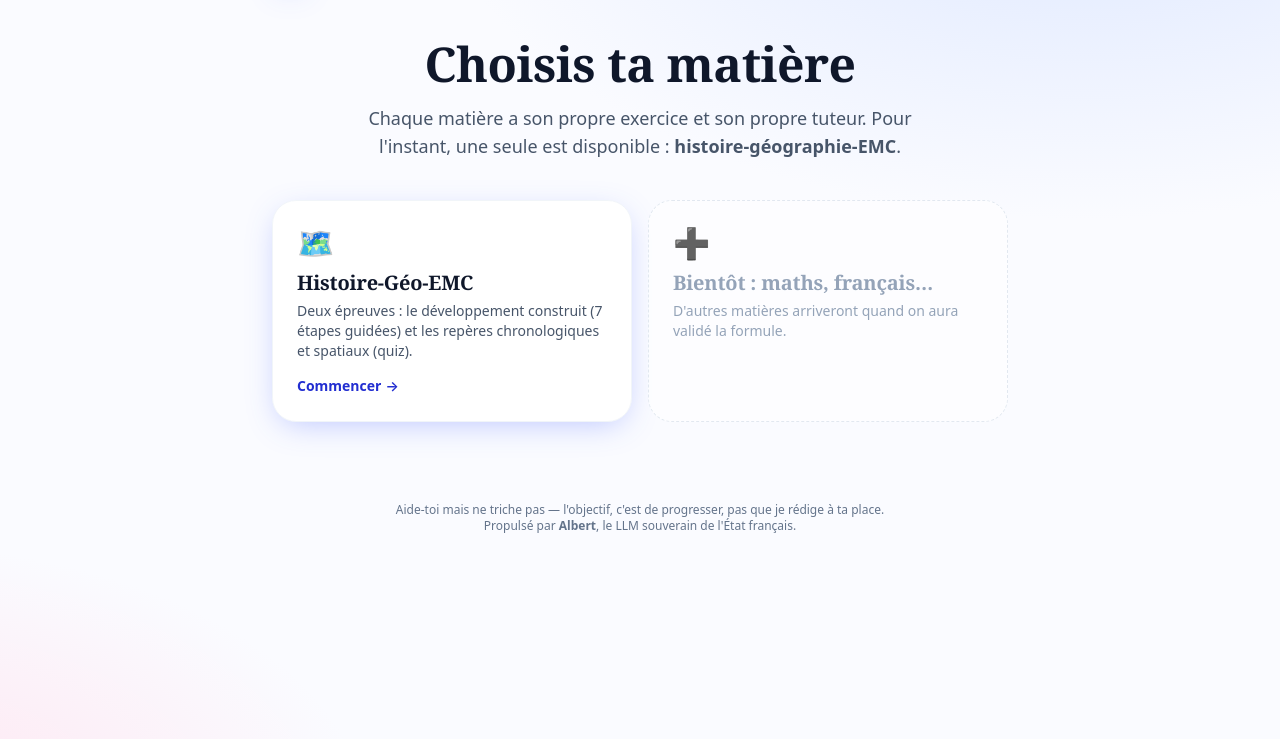
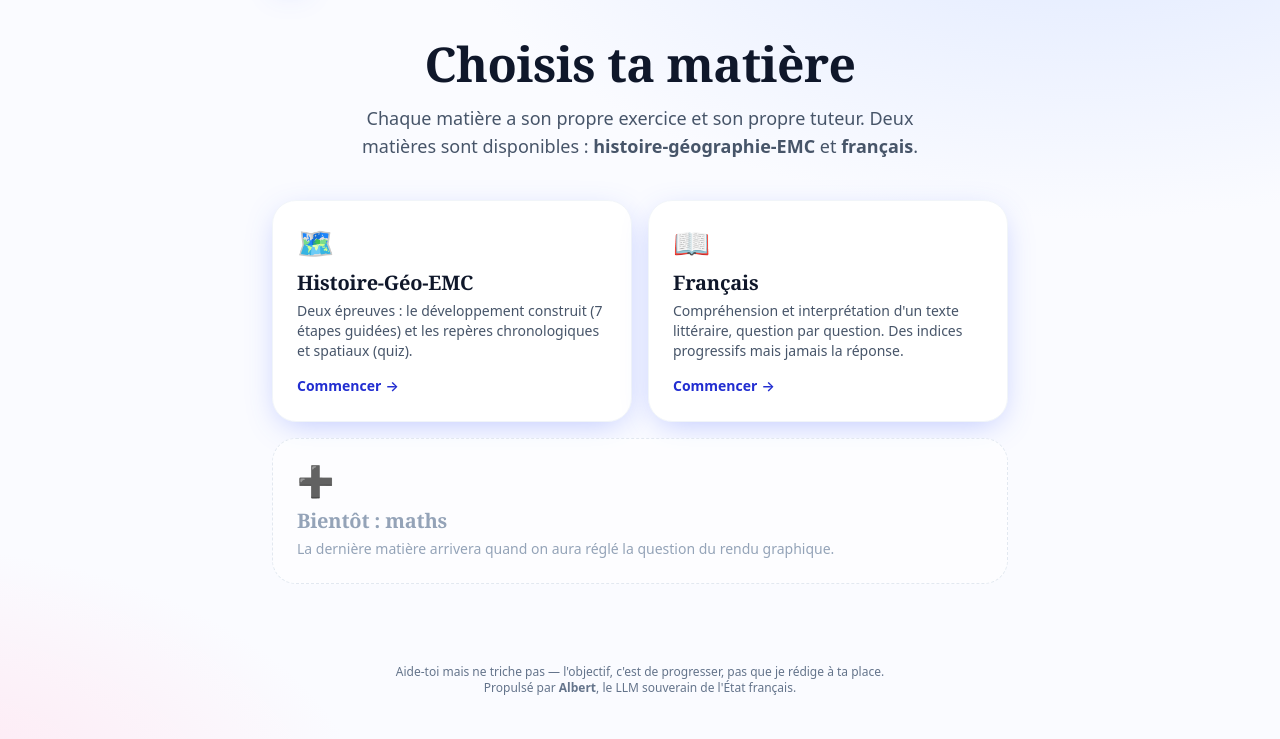
Before and after one commit to bmatge/preparation-dnb-histoire, a FastAPI app: page / in a window 1280 px wide. Shown: the part 61-800 px from the top of the page. Run offline with FastAPI, Linux system fonts and the light colour scheme.

Commit message:
Branche la matière français dans l'app : router + startup + accueil
Wiring minimal dans app/core/ :

- app/core/main.py :
  * Import de `francais_router` et `init_french_comprehension`.
  * `include_router(francais_router)` après `hgemc_router`.
  * Appel à `init_french_comprehension()` dans `on_startup`,
    juste après `init_reperes()`. Le log de démarrage mentionne
    maintenant les 3 charges : sujets DC, repères, exos français.

- app/core/templates/home.html :
  * Nouvelle carte « Français » à côté de la carte HG-EMC, qui
    pointe vers `/francais/`. Icône 📖, description courte qui
    rappelle la règle pédagogique (« des indices progressifs
    mais jamais la réponse »).
  * Mise à jour du texte d'intro : deux matières disponibles.
  * Le placeholder « Bientôt » est conservé mais réduit aux
    maths (en pleine largeur) — en attente du futur rendu
    graphique (figures, équations).

À noter au merge : HG a ajouté `Session.subject_kind` en colonne
non-nullable, et il n'y a pas d'Alembic dans le projet. Avant de
redémarrer l'app sur un environnement existant, il faut faire
`rm -f data/app.db` — la base est idempotente et sera recréée au
startup depuis les JSON. C'est documenté dans HANDOFF.md par HG.

Co-Authored-By: Claude Opus 4.6 (1M context) <noreply@anthropic.com>

```diff
--- a/app/core/main.py
+++ b/app/core/main.py
@@ -44,6 +44,8 @@ from fastapi.templating import Jinja2Templates
 from starlette.middleware.sessions import SessionMiddleware
 
 from app.core import db as core_db
+from app.francais.comprehension.loader import init_french_comprehension
+from app.francais.routes import router as francais_router
 from app.histoire_geo_emc.developpement_construit.models import init_hgemc_subjects
 from app.histoire_geo_emc.reperes.models import init_reperes
 from app.histoire_geo_emc.routes import router as hgemc_router, PREFIX as HGEMC_PREFIX
@@ -88,6 +90,7 @@ templates = Jinja2Templates(directory=str(CORE_TEMPLATES))
 # ============================================================================
 
 app.include_router(hgemc_router)
+app.include_router(francais_router)
 
 
 # ============================================================================
@@ -100,11 +103,13 @@ def on_startup() -> None:
     core_db.init_db()
     n_hgemc = init_hgemc_subjects()
     n_reperes = init_reperes()
+    n_francais = init_french_comprehension()
     logger.info(
-        "DB prête (%s) — %d sujets DC chargés, %d repères chargés",
+        "DB prête (%s) — %d sujets DC, %d repères, %d exos français compréhension chargés",
         core_db.DB_PATH,
         n_hgemc,
         n_reperes,
+        n_francais,
     )
 
 
--- a/app/core/templates/home.html
+++ b/app/core/templates/home.html
@@ -7,8 +7,8 @@
   </h1>
   <p class="text-slate-600 max-w-xl mx-auto text-lg">
     Chaque matière a son propre exercice et son propre tuteur.
-    Pour l'instant, une seule est disponible&nbsp;:
-    <strong>histoire-géographie-EMC</strong>.
+    Deux matières sont disponibles&nbsp;:
+    <strong>histoire-géographie-EMC</strong> et <strong>français</strong>.
   </p>
 </section>
 
@@ -25,11 +25,23 @@
     </div>
   </a>
 
-  <div class="block bg-white/60 rounded-3xl border border-dashed border-slate-200 p-6 text-slate-400">
+  <a href="/francais/" class="block bg-white rounded-3xl shadow-glow border border-slate-100 p-6 hover:scale-[1.01] transition">
+    <div class="text-3xl mb-2">📖</div>
+    <div class="font-display font-bold text-xl text-slate-900 mb-1">Français</div>
+    <div class="text-sm text-slate-600 mb-3">
+      Compréhension et interprétation d'un texte littéraire, question par
+      question. Des indices progressifs mais jamais la réponse.
+    </div>
+    <div class="inline-flex items-center gap-1 text-sm font-semibold text-brand-700">
+      Commencer <span>→</span>
+    </div>
+  </a>
+
+  <div class="block bg-white/60 rounded-3xl border border-dashed border-slate-200 p-6 text-slate-400 sm:col-span-2">
     <div class="text-3xl mb-2 grayscale">➕</div>
-    <div class="font-display font-bold text-xl mb-1">Bientôt&nbsp;: maths, français…</div>
+    <div class="font-display font-bold text-xl mb-1">Bientôt&nbsp;: maths</div>
     <div class="text-sm">
-      D'autres matières arriveront quand on aura validé la formule.
+      La dernière matière arrivera quand on aura réglé la question du rendu graphique.
     </div>
   </div>
 </section>
```
